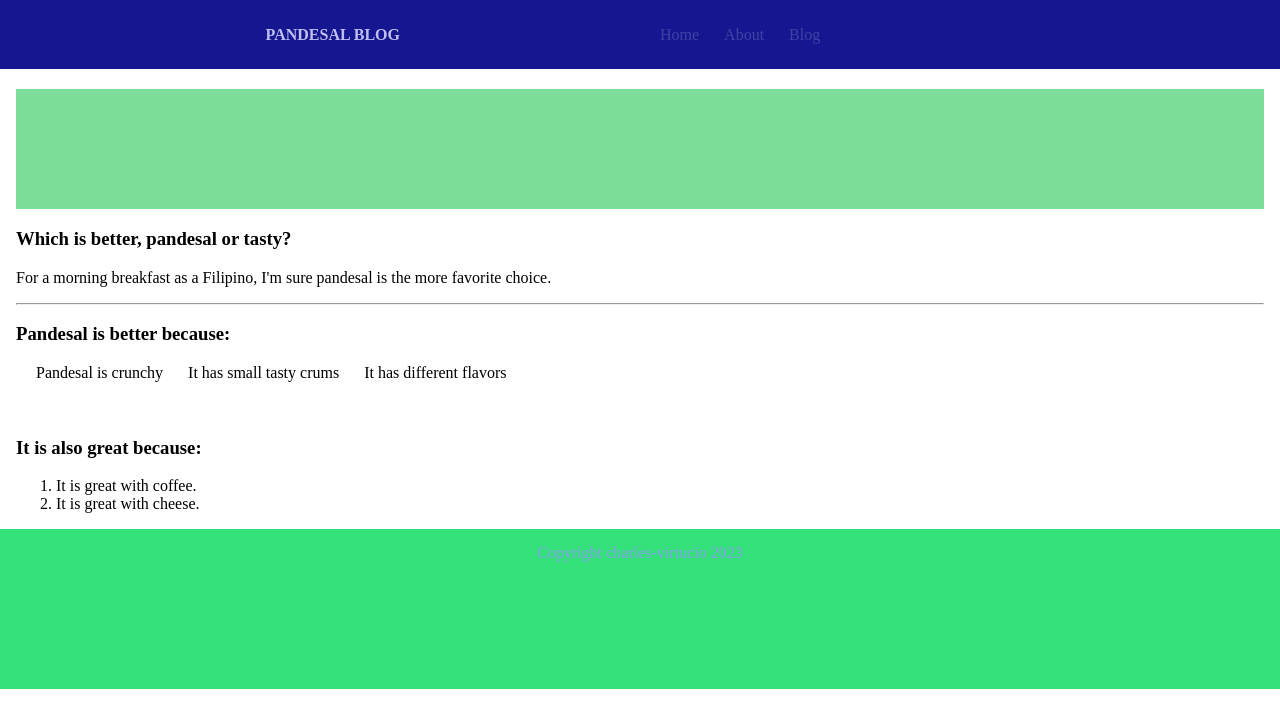
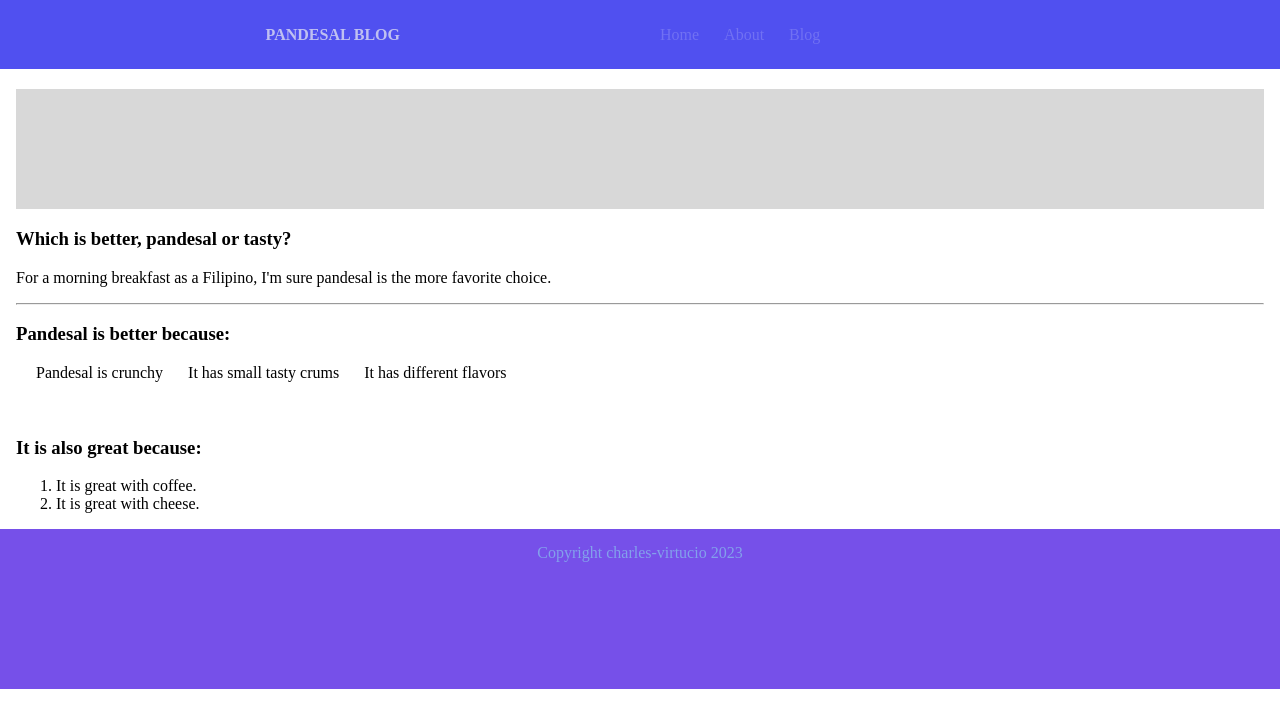
Before and after one commit to charles-virtucio/CHARLES-PandesalBlog-Fixing-Debugging-Exercise, a plain HTML site: page index.html in a window 1280 px wide. Drawn offline with Linux system fonts and the light colour scheme.

Commit message:
edit footer colot

```diff
--- a/index.html
+++ b/index.html
@@ -10,7 +10,7 @@ body{
 }
 
 header{
-  background-color:rgb(22, 22, 145);
+  background-color:rgb(80, 80, 240);
   padding:2%;
   color:rgb(191, 192, 241);
 }
@@ -51,7 +51,7 @@ main{
 
 footer{
   height:20vh;
-  background-color:rgb(52, 225, 122);
+  background-color:rgb(118, 80, 233);
   color:rgb(131, 161, 235);
   text-align:center;
 }
@@ -74,7 +74,7 @@ footer{
     </div>
   </header>
   <main>
-    <section id="about" style="height:15vh; background-color:rgb(125, 222, 154);">
+    <section id="about" style="height:15vh; background-color:rgb(216, 216, 216);">
       <h2><marquee>WELCOME TO PANDESAL LOVERS!</marquee></h2>
     </section>
     <h3>Which is better, pandesal or tasty?</h3>
```
